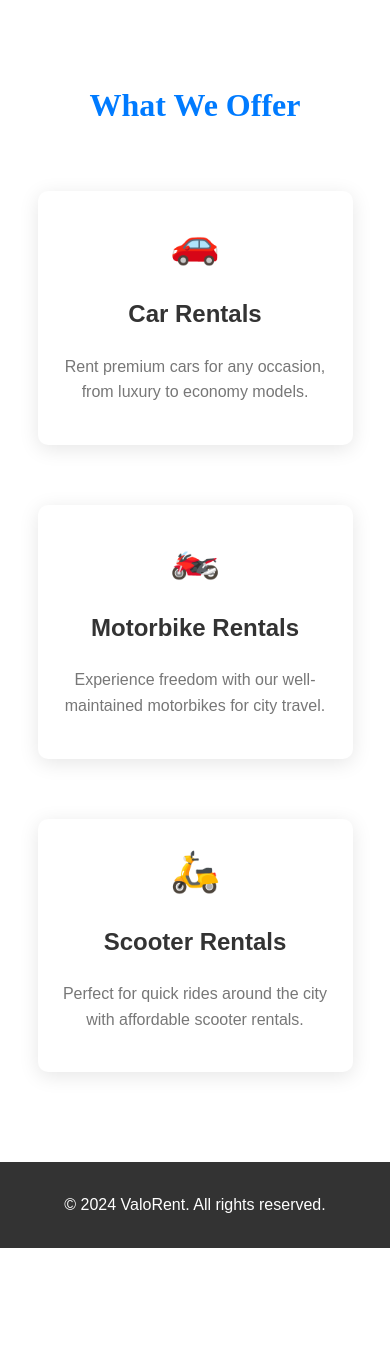
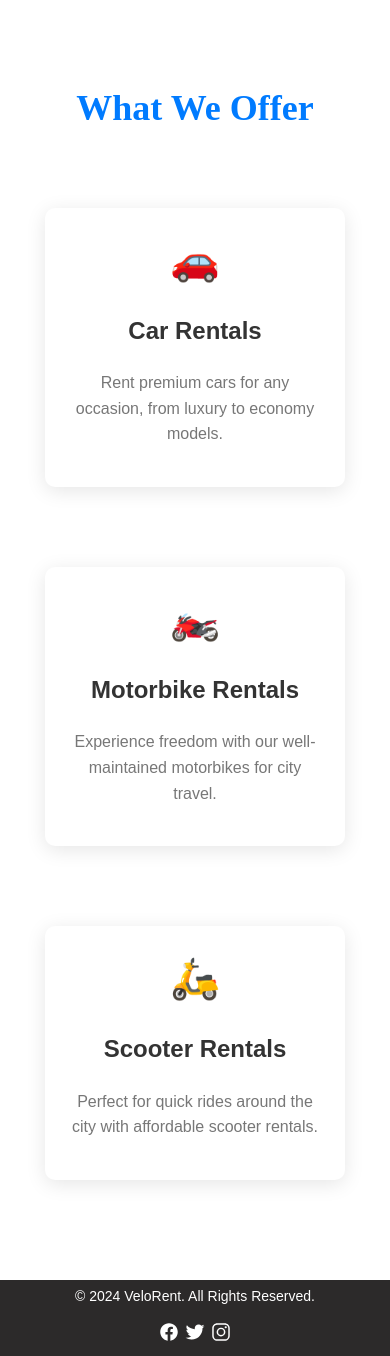
Before and after one commit to Swosti-Makaju/Sem-projectI, a PHP site: page /services.html in a window 390 px wide. Shown: the part 245-1601 px from the top of the page. Before the commit the page ends 1493 px from the top, so only its background shows below. Run offline with PHP 8.4, Linux system fonts and the light colour scheme; a stand-in replaces the project's code that opens the database connection; some libraries are stand-ins or nearby versions.

Commit message:
updated code

```diff
--- a/aboutus.html
+++ b/aboutus.html
@@ -11,7 +11,7 @@
 <body>
     <header class="navbar">
         <div class="logo">
-            <h2>ValoRent</h2>
+            <h2>VeloRent</h2>
         </div>
         <nav class="menu">
             <ul>
--- a/bookinstatus.php
+++ b/bookinstatus.php
@@ -14,10 +14,12 @@
     padding: 0;
 }
 
-body{
-    background: url("images/carbg2.jpg");
+body {
+    background: url("images/lamborghini.webp") no-repeat center center fixed;
+    background-size: cover;  /* This ensures the image covers the entire screen */
     background-position: center;
 }
+
 
 .box{
     position:center;
--- a/contactus.html
+++ b/contactus.html
@@ -11,7 +11,7 @@
 <body>
     <header class="navbar">
         <div class="logo">
-            <h2>ValoRent</h2>
+            <h2>VeloRent</h2>
         </div>
         <nav class="menu">
             <ul>
@@ -90,7 +90,7 @@
         </div>
     </section>
     <footer class="footer">
-        <p>&copy; 2024 ValoRent. All rights reserved.</p>
+        <p>&copy; 2024 VeloRent. All rights reserved.</p>
         <div class="socials">
             <a href="#"><ion-icon name="logo-facebook"></ion-icon></a>
             <a href="#"><ion-icon name="logo-twitter"></ion-icon></a>
--- a/css/services.css
+++ b/css/services.css
@@ -148,24 +148,34 @@ body {
 }
 
 /* Footer */
-.footer {
-    background-color: #333;
+
+footer {
+    bottom: 0;
+    left: 0;
+    width: 100%;
+    background: #2c2a2a;
     color: #fff;
     text-align: center;
-    padding: 30px 0;
-    font-size: 16px;
+    padding: 5px 0;
 }
 
-.footer a {
-    text-decoration: none;
-    color: #007bff; /* Changed to blue */
-    font-weight: 600;
+footer p {
+    margin: 0;
+    font-size: 14px;
+    margin-bottom: 12px;
 }
 
-.footer a:hover {
-    color: #fff;
-    text-decoration: underline;
+.socials a {
+    color: white;
+    font-size: 20px;
+    margin: 1px;
+    transition: color 0.3s;
 }
+
+.socials a:hover {
+    color: #66b3ff; /* Lighter blue */
+}
+
 
 /* Responsive Design */
 @media (max-width: 768px) {
@@ -178,17 +188,17 @@ body {
         font-size: 36px;
     }
 
-    .service-cards {
-        flex-direction: column;
-        align-items: center;
+    .team {
+        padding: 40px 20px;
     }
 
-    .service-card {
+    .team-member {
         width: 90%;
         margin: 10px 0;
     }
 
-    .services h2 {
-        font-size: 32px;
+    .about-section p {
+        font-size: 18px;
+        padding: 10px;
     }
 }
--- a/index.php
+++ b/index.php
@@ -63,7 +63,7 @@
         </div>
 
         <div class="content">
-            <h1>Rent Your <br><span>Dream Car</span></h1>
+            <h1>Rent Your <br><span>Dream Vehicle</span></h1>
             <p class="par">Live the life of Luxury.<br>
                 Rent a car of your wish from our vast collection.<br>Enjoy every moment with your family.<br>
                 Join us to make this family vast.</p>
--- a/services.html
+++ b/services.html
@@ -52,9 +52,17 @@
     </div>
 
     <!-- Footer -->
-    <div class="footer">
-        <p>&copy; 2024 ValoRent. All rights reserved.</p>
+
+<footer>
+    <p>&copy; 2024 VeloRent. All Rights Reserved.</p>
+
+    <div class="socials">
+        <a href="https://www.facebook.com/thomasbhattrai"><ion-icon name="logo-facebook"></ion-icon></a>
+        <a href="https://x.com/"><ion-icon name="logo-twitter"></ion-icon></a>
+        <a href="https://www.instagram.com/swostimakaju/"><ion-icon name="logo-instagram"></ion-icon></a>
     </div>
+</footer>
 
+<script src="https://unpkg.com/ionicons@5.4.0/dist/ionicons.js"></script>
 </body>
 </html>
```
Also changed, not shown: css/style.css (+40 -13 lines).
